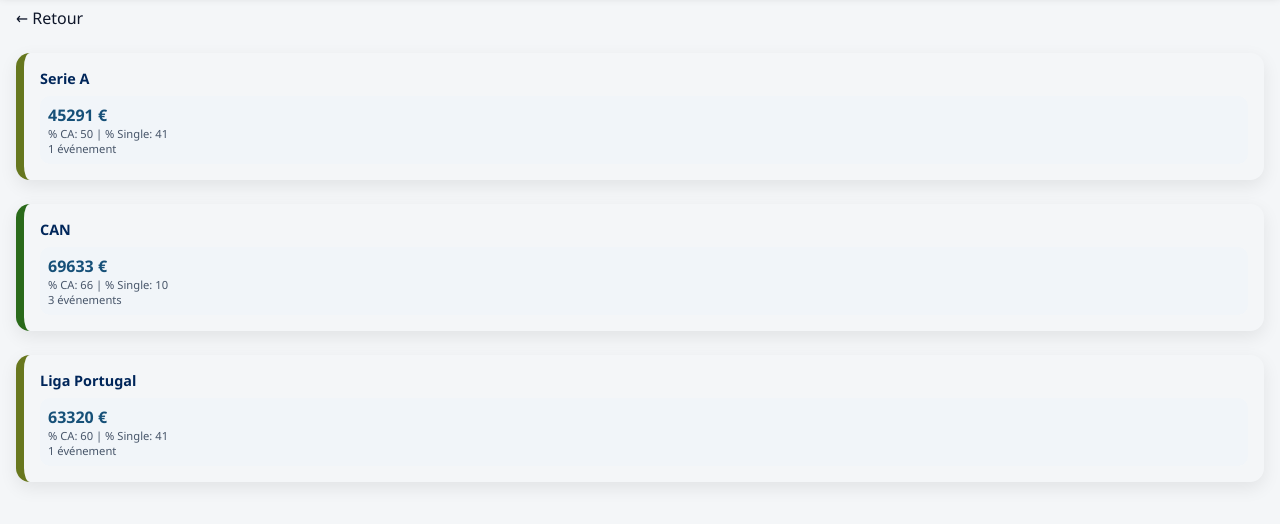
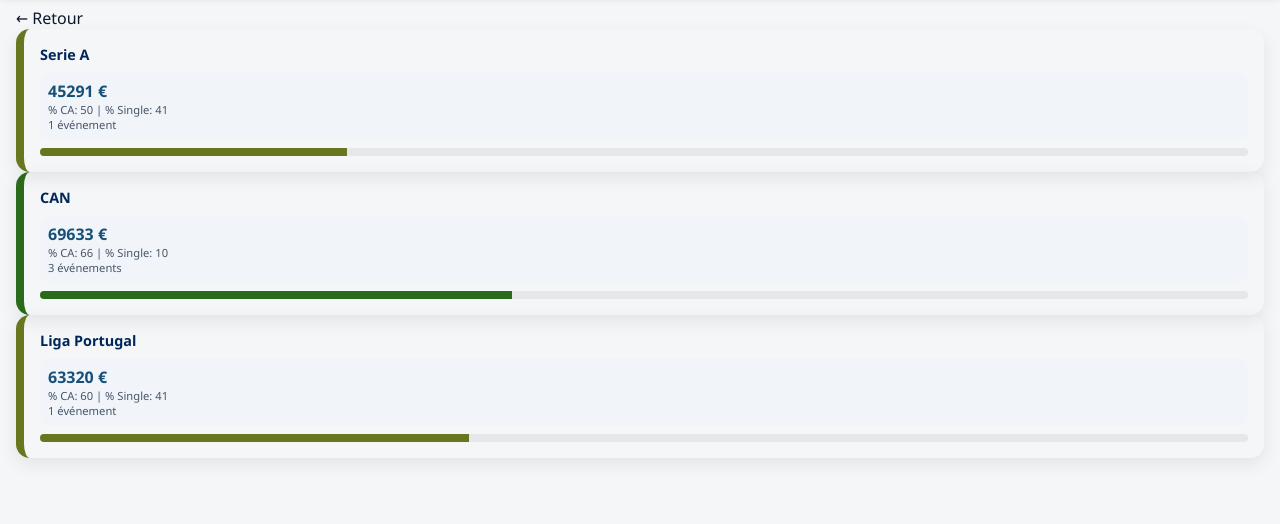
Before and after one commit to JarJar-hash/suivi_risk, a plain HTML site: page index.html in a window 1280 px wide. Shown: the part 78-602 px from the top of the page. Drawn offline with Linux system fonts and the light colour scheme.

Commit message:
Update style.css

```diff
--- a/style.css
+++ b/style.css
@@ -98,8 +98,16 @@ body {
 /* =========================================================
    CARDS
 ========================================================= */
+
 #cardsView {
     padding: var(--space-md);
+}
+
+#cardsBack {
+    margin-bottom: var(--space-md);
+}
+
+#cardsGrid {
     display: grid;
     gap: var(--space-lg);
 }
@@ -144,6 +152,19 @@ body {
 .stat-row {
     font-size: var(--fs-xs);
     color: var(--text-soft);
+}
+
+.ca-bar {
+    margin-top: var(--space-sm);
+    height: 8px;
+    background: var(--border-soft);
+    border-radius: 6px;
+    overflow: hidden;
+}
+
+.ca-bar-fill {
+    height: 100%;
+    transition: width .3s ease;
 }
 
 /* =========================================================
```
